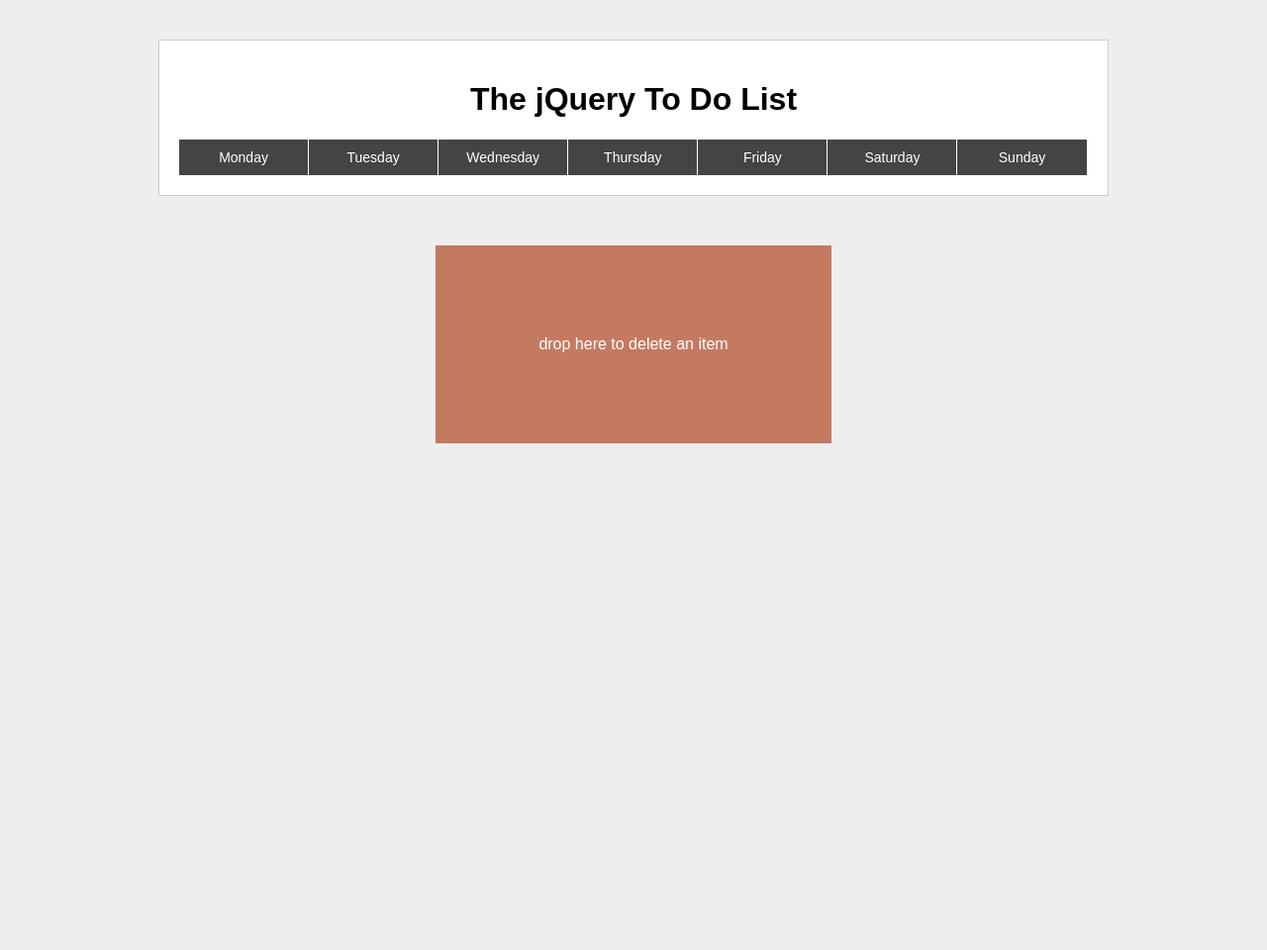
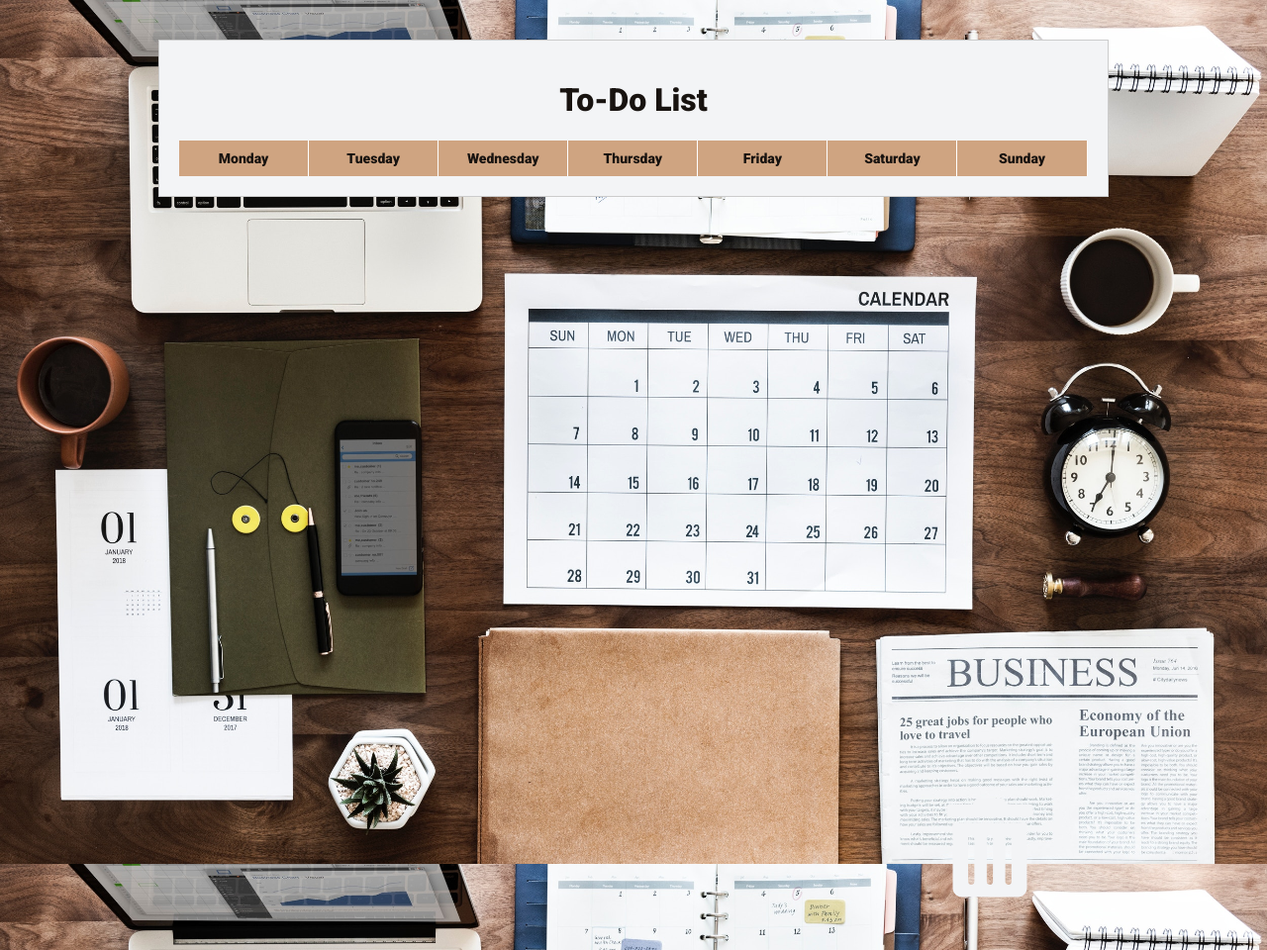
Before and after one commit to MelinaRentzi/JustAnotherTodoList, a plain HTML site: page todolist.html in a window 1280 px wide. Shown: the whole page at 99% size. Before the commit the page ends 800 px from the top, so only its background shows below. Drawn offline with nearby package versions, Linux system fonts and the light colour scheme.

Commit message:
Added img and colours

```diff
--- a/css/styles.css
+++ b/css/styles.css
@@ -1,7 +1,17 @@
 /* styles.css */
 
+html {
+    font-family: 'Roboto', sans-serif;
+    font-weight: 900;
+}
+
 body {
-    background: #eee;
+    /*Photo by rawpixel on Unsplash*/
+    background-image: url("../img/rawpixel-579264-unsplash.jpg");
+    background-repeat: no-repeat;
+    background-attachment: fixed;
+    background-position: center;
+    background-size: cover;
 }
 
 .container {
@@ -18,6 +28,10 @@
     display: table;
     content: "";
     clear: both;
+}
+
+.container h1 {
+    color: rgb(24, 19, 16);
 }
 
 ul {
@@ -59,6 +73,7 @@
 #todoListWrapper {
     width: 960px;
     text-align: center;
+    background: rgb(243, 244, 246);
 }
 
 #todoList:after {
@@ -88,8 +103,8 @@
 }
 
 #todoList li.listTitle {
-    background: #444;
-    color: white;
+    background: rgba(207, 164, 129, 1);
+    color: rgb(24, 19, 16);
     padding: 10px;
     text-align: center;
     border-right: solid 1px white;
@@ -103,8 +118,8 @@
 }
 
 #todoList .emptySpace {
-    background: #fc3;
-    border: dashed 1px #777;
+    background: rgba(207, 164, 129, 0.3);
+    border: dashed 1px rgb(24, 19, 16);
     height: 10px;
 }
 
@@ -129,11 +144,16 @@
 }
 
 #trash {
-    background: rgba(178, 73, 38, 0.7);
-    color: white;
+    background: rgba(77, 71, 47, 0);
+    color: rgb(243, 244, 246);
+    position: absolute;
+    top: 260px;
+    left: 900px;
     height: 200px;
-    width: 400px;
-    margin: 50px auto 0;
+    width: 200px;
+    margin: 500px auto 0;
     line-height: 200px;
     text-align: center;
+    font-size: 100px;
+
 }
--- a/todolist.html
+++ b/todolist.html
@@ -9,12 +9,19 @@
 
     <!-- jQuery UI CSS -->
     <link href="js/jquery-ui-1.11.4/jquery-ui.min.css" rel="stylesheet">
+
+    <!-- Fonts -->
+    <link href="https://fonts.googleapis.com/css?family=Roboto:400,900" rel="stylesheet">
+
+    <!-- Font Awesome -->
+    <link rel="stylesheet" href="https://use.fontawesome.com/releases/v5.3.1/css/all.css" integrity="sha384-mzrmE5qonljUremFsqc01SB46JvROS7bZs3IO2EmfFsd15uHvIt+Y8vEf7N7fWAU" crossorigin="anonymous">
+
 </head>
 
 <body>
 
     <div class="container" id="todoListWrapper">
-        <h1>The jQuery To Do List</h1>
+        <h1>To-Do List</h1>
 
         <div id="todoList">
             <ul>
@@ -51,7 +58,8 @@
     </div>
     <!-- .container -->
 
-    <div id="trash">drop here to delete an item</div>
+    <div id="trash"><i class="fas fa-trash-alt"></i>
+    </div>
 
     <!-- Load the CDN first -->
     <script src="//code.jquery.com/jquery-2.1.4.min.js"></script>
@@ -59,7 +67,6 @@
     <!-- If CDN fails to load, serve up the local version -->
     <script>
         window.jQuery || document.write('<script src="js/jquery-2.1.4.js"><\/script>');
-
     </script>
 
     <!-- jQuery UI -->
```
Also changed, not shown: img/rawpixel-579264-unsplash.jpg (added).
